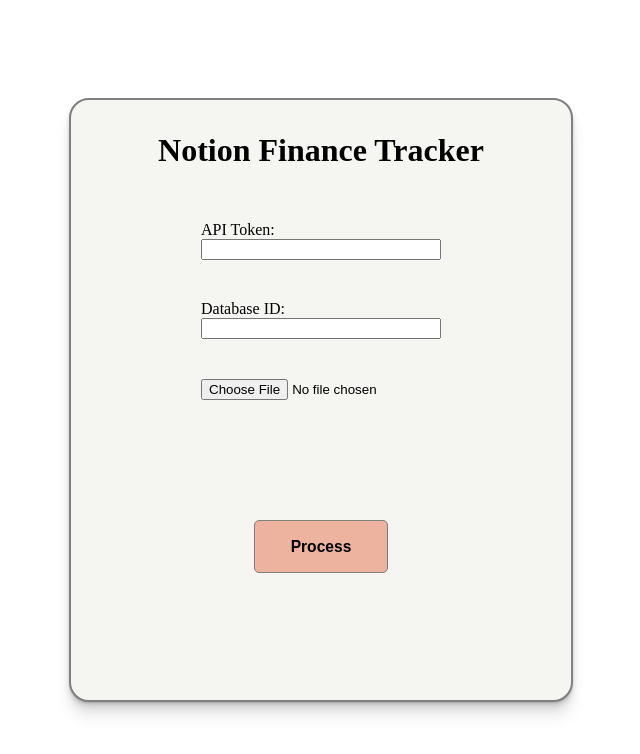
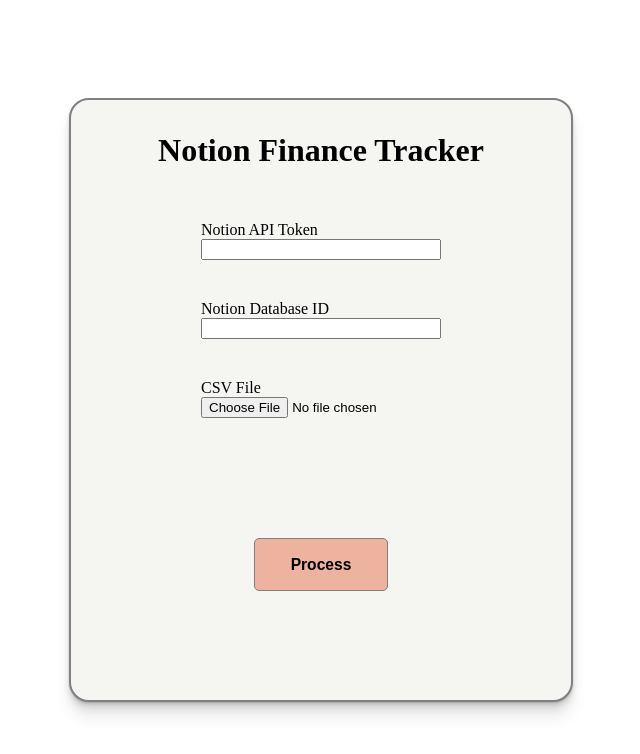
Before and after one commit to vtruo009/Parsley, a React (Vite) app in the folder notion-finance-tracker/: page / in a window 1280 px wide. Shown: the top 754 px of the page, without its empty margins (319-959 px from the left). Built offline with nearby package versions, Linux system fonts and the light colour scheme.

Commit message:
connect react form to server

```diff
--- a/notion-finance-tracker/src/App.tsx
+++ b/notion-finance-tracker/src/App.tsx
@@ -1,5 +1,6 @@
 import styled from "styled-components";
 import InfoCard from "./components/InfoCard";
+import { Routes, Route } from "react-router-dom";
 
 const StyledContainer = styled.div`
 	position: absolute;
@@ -11,7 +12,9 @@
 function App() {
 	return (
 		<StyledContainer>
-			<InfoCard />
+			<Routes>
+				<Route path='/' element={<InfoCard />} />
+			</Routes>
 		</StyledContainer>
 	)
 }
--- a/notion-finance-tracker/src/components/Button.tsx
+++ b/notion-finance-tracker/src/components/Button.tsx
@@ -10,25 +10,36 @@
     margin-top: 100px;
 `;
 
-function ButtonClicked() {
-    fetch('http://localhost:3000/test',
-        {
-            method: 'GET',
+function Button({ file }: { file: File | undefined }) {
+
+    function handleButtonClick(event: React.SyntheticEvent) {
+        event.preventDefault();
+
+        if (typeof file === 'undefined') {
+            console.log('File is undefined');
+            return;
+        }
+
+        const formData = new FormData();
+        formData.append('csvFile', file);
+
+        fetch('http://localhost:3000/create-transactions', {
+            method: 'POST',
             mode: 'no-cors',
+            body: formData,
             headers: {
-                'Content-Type': 'application/json'
+                'Content-Type': 'text/csv'
             }
-        }
-    )
-        .then(() => console.log('Button is clicked!'));
-}
+        })
+            .then(() => console.log('Successfully sent file to server!'))
+            .catch(err => console.log(`Error sending file to server...: ${err}`));
+    }
 
-function Button() {
     return (
-        <StyledButton onClick={ButtonClicked}>
+        <StyledButton type='submit' onClick={handleButtonClick}>
             <h3>Process</h3>
-        </StyledButton>
-    )
+        </StyledButton >
+    );
 }
 
 export default Button;
--- a/notion-finance-tracker/src/components/InfoCard.tsx
+++ b/notion-finance-tracker/src/components/InfoCard.tsx
@@ -1,6 +1,6 @@
 import styled from "styled-components";
-import InputField from "./InputField";
 import Button from "./Button";
+import { useState } from "react";
 
 const StyledDiv = styled.div`
     width: 500px;
@@ -22,7 +22,7 @@
     font-size: xx-large;
 `;
 
-const StyledForm = styled.div`
+const StyledForm = styled.form`
     display: flex;
     flex-direction: column;
     align-items: center;
@@ -30,18 +30,47 @@
     margin: 0px 10px;
 `;
 
+const StyledInputDiv = styled.div`
+    display: flex;
+    flex-direction: column;
+    padding: 20px;
+    width: 50%;
+`;
+
 function InfoCard() {
+
+    const [file, setFile] = useState<File | undefined>();
+
+    async function handleOnChange(event: React.FormEvent<HTMLInputElement>) {
+        const target = event.target as HTMLInputElement;
+
+        if (!target.files) {
+            console.debug('No file selected...');
+            return;
+        }
+        setFile(target.files[0])
+    }
+
     return (
         <StyledDiv>
             <StyledTitle>Notion Finance Tracker</StyledTitle>
-            <StyledForm >
-                <InputField label='API Token: ' type='password' name='apiToken' id='api-token' />
-                <InputField label='Database ID:' type='text' name='databaseID' id='database-id' />
-                <InputField type='file' name='csvFile' id='csv-file' />
-                <Button />
+            <StyledForm encType="multipart/form-data">
+                <StyledInputDiv>
+                    <label>Notion API Token</label>
+                    <input type='text' name='password' id='api-token' />
+                </StyledInputDiv>
+                <StyledInputDiv>
+                    <label>Notion Database ID</label>
+                    <input type='text' name='password' id='api-token' />
+                </StyledInputDiv>
+                <StyledInputDiv>
+                    <label>CSV File</label>
+                    <input type='file' name='csvFIle' id='csv-file' onChange={handleOnChange} />
+                </StyledInputDiv>
+                <Button file={file} />
             </StyledForm>
         </StyledDiv>
-    )
+    );
 }
 
 export default InfoCard;
--- a/notion-finance-tracker/src/components/InputField.tsx
+++ /dev/null
@@ -1,26 +0,0 @@
-import styled from 'styled-components';
-
-interface InputFieldProps {
-    label?: string;
-    type: string;
-    name: string;
-    id: string;
-}
-
-const StyledInputField = styled.div`
-    display: flex;
-    flex-direction: column;
-    padding: 20px;
-    width: 50%;
-`;
-
-function InputField(props: InputFieldProps) {
-    return (
-        <StyledInputField>
-            {props.label && <label>{props.label}</label>}
-            <input type={props.type} name={props.name} id={props.id} />
-        </StyledInputField>
-    )
-}
-
-export default InputField;
--- a/notion-finance-tracker/src/main.tsx
+++ b/notion-finance-tracker/src/main.tsx
@@ -1,9 +1,12 @@
 import React from 'react'
 import ReactDOM from 'react-dom/client'
 import App from './App.tsx'
+import { BrowserRouter } from 'react-router-dom'
 
 ReactDOM.createRoot(document.getElementById('root')!).render(
 	<React.StrictMode>
-		<App />
+		<BrowserRouter>
+			<App />
+		</BrowserRouter>
 	</React.StrictMode>,
 )
```
Also changed, not shown: 2 other files (tests, documents, lock files or other folders).
